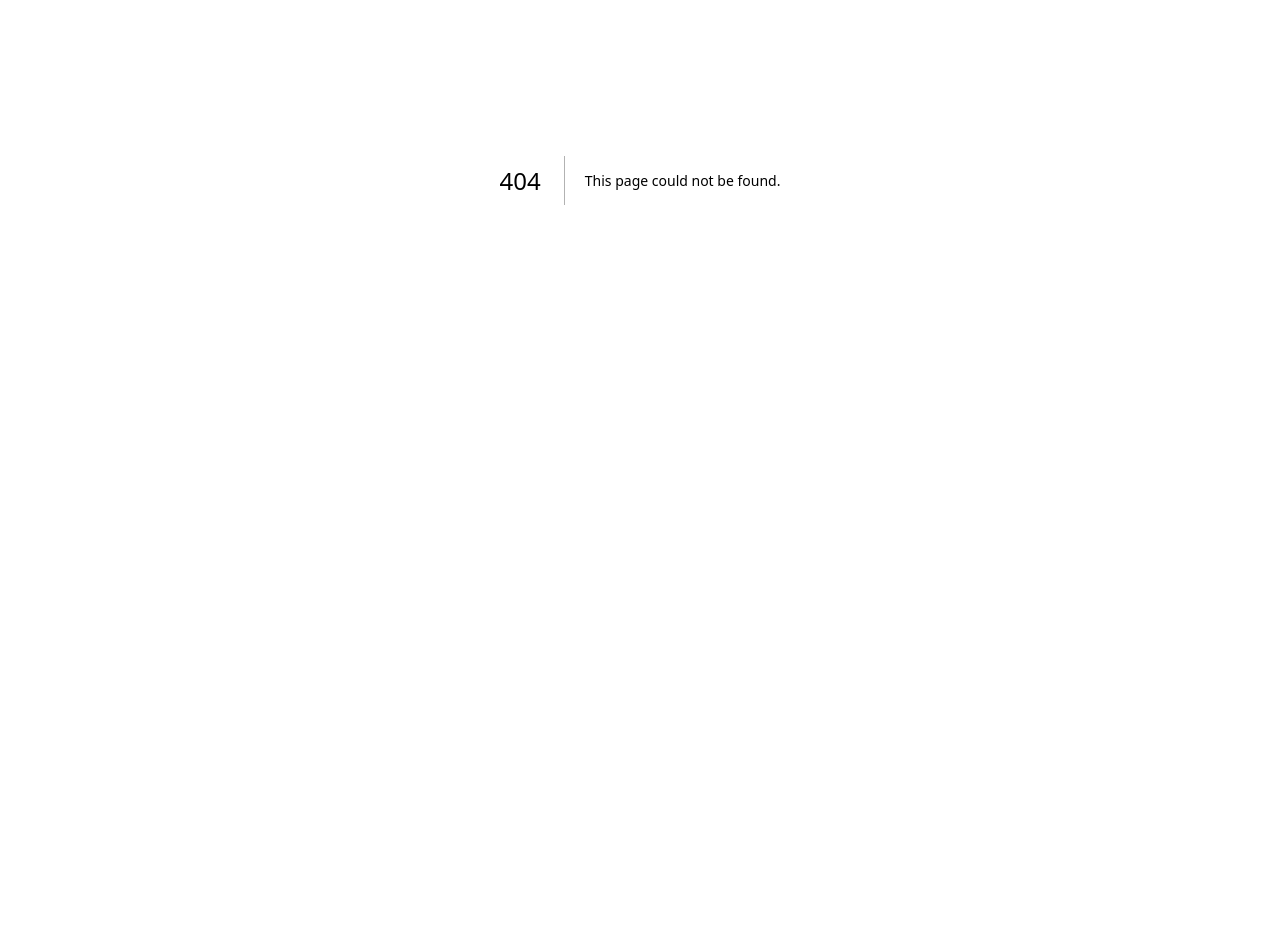
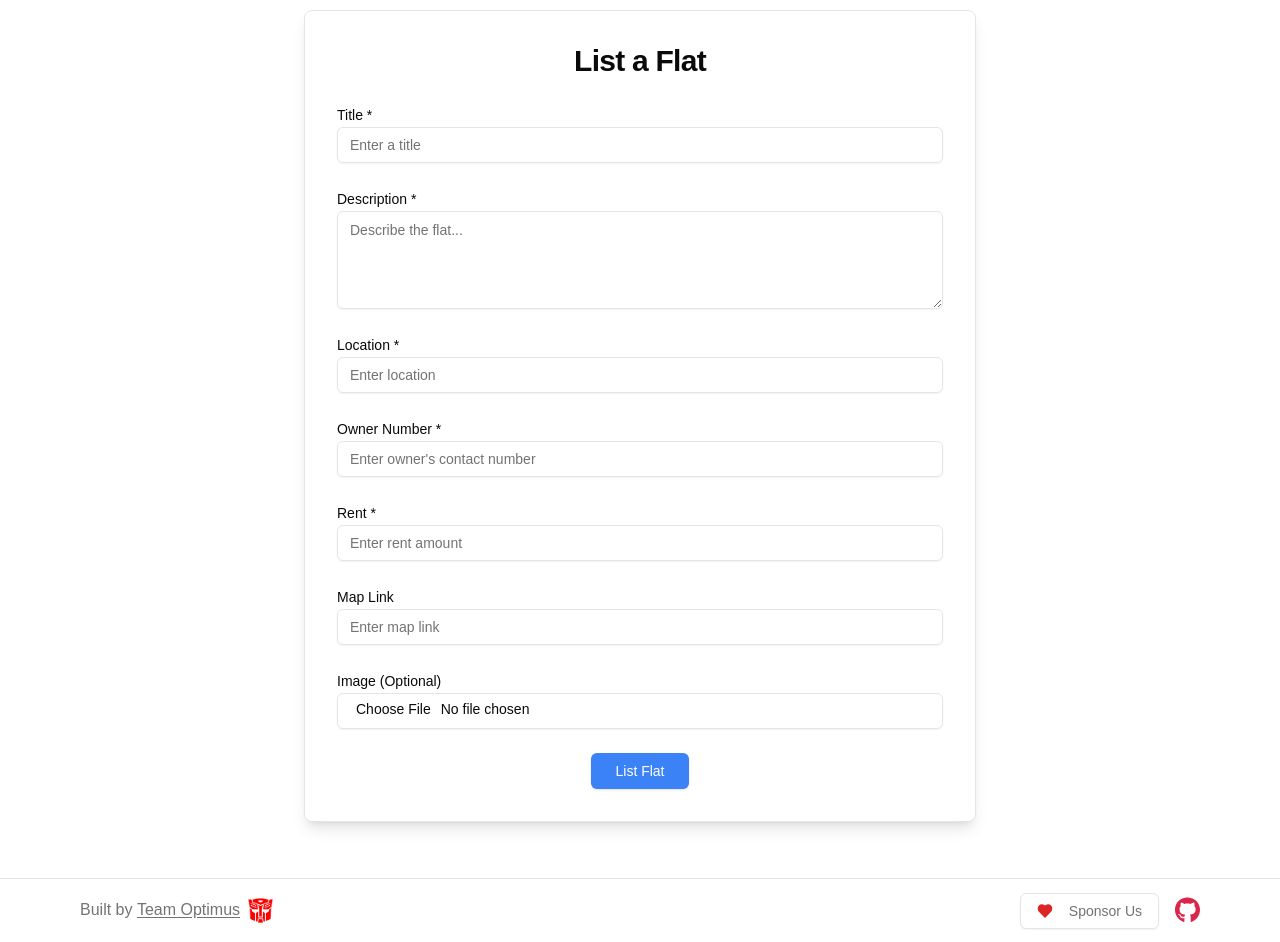
Before and after one commit to Kanishk2Kumar/CampusPulse, a Next.js app: page /teamates/list-flat in a window 1280 px wide. Before the commit this address had no page. Shown: the part 220-1162 px from the top of the page. Before the commit the page ends 800 px from the top, so only its background shows below. Built offline with nearby package versions, Linux system fonts and the light colour scheme; no server answers; the database is empty; a web font is replaced by a local one.

Commit message:
Find flatmates done

```diff
--- a/app/(root)/teamates/find-flatmates/page.tsx
+++ b/app/(root)/teamates/find-flatmates/page.tsx
@@ -104,7 +104,7 @@ const FindFlatmates: React.FC = () => {
               <div className="flex justify-between items-center mt-4">
                 {/* Contact Now Button */}
                 <Link href={`tel:${flat.ownerNumber}`} passHref>
-                  <Button size="sm" className="bg-green-500 hover:bg-green-700">
+                  <Button size="sm" className="bg-blue-500 hover:bg-blue-700">
                     Contact Now
                   </Button>
                 </Link>
--- /dev/null
+++ b/app/(root)/teamates/list-flat/page.tsx
@@ -0,0 +1,156 @@
+"use client";
+
+import React, { useState, useEffect } from "react";
+import { useRouter } from "next/navigation";
+import { Button } from "@/components/ui/button";
+import { Label } from "@/components/ui/label";
+import { Input } from "@/components/ui/input";
+import { Textarea } from "@/components/ui/textarea";
+import { Card, CardHeader, CardTitle, CardContent } from "@/components/ui/card";
+import { supabase } from "@/utils/supabase/client";
+import { useAuth } from "@/context/UserContext";
+
+const CreateFlat = () => {
+  const [formData, setFormData] = useState({
+    title: "",
+    description: "",
+    location: "",
+    ownerNumber: "",
+    rent: "",
+    mapLink: "",
+  });
+  const [loading, setLoading] = useState(false);
+  const [errorMessage, setErrorMessage] = useState<string | null>(null);
+  const [successMessage, setSuccessMessage] = useState<string | null>(null);
+  const [userId, setUserId] = useState<string>("");
+  const [imageFile, setImageFile] = useState<File | null>(null);
+
+  const router = useRouter();
+  const { userDetails } = useAuth();
+
+  useEffect(() => {
+    if (userDetails) {
+      setUserId(userDetails.userId || "");
+    }
+  }, [userDetails]);
+
+  console.log(userDetails);
+  const handleFileChange = (e: React.ChangeEvent<HTMLInputElement>) => {
+    const file = e.target.files?.[0] || null;
+    setImageFile(file);
+  };
+
+  const handleInputChange = (
+    e: React.ChangeEvent<HTMLInputElement | HTMLTextAreaElement>
+  ) => {
+    const { name, value } = e.target;
+    setFormData({ ...formData, [name]: value });
+  };
+
+  const uploadImage = async (file: File) => {
+    const fileExt = file.name.split(".").pop();
+    const filePath = `flats/${Date.now()}.${fileExt}`;
+
+    const { data, error } = await supabase.storage
+      .from("images")
+      .upload(filePath, file);
+
+    if (error) throw error;
+
+    return `https://rtivegdhhpktfuvurfvj.supabase.co/storage/v1/object/public/images/${filePath}`;
+  };
+
+  const handleSubmit = async (e: React.FormEvent<HTMLFormElement>) => {
+    e.preventDefault();
+    setLoading(true);
+    setErrorMessage(null);
+    setSuccessMessage(null);
+
+    try {
+      if (!formData.title || !formData.description || !formData.location || !formData.ownerNumber || !formData.rent) {
+        throw new Error("Title, description, location, owner number, and rent are required.");
+      }
+
+      let imageUrl = null;
+      if (imageFile) {
+        imageUrl = await uploadImage(imageFile);
+      }
+
+      const { error: insertError } = await supabase.from("flats").insert([
+        {
+          userid: userDetails.userid,
+          tittle: formData.title,
+          description: formData.description,
+          location: formData.location,
+          ownerNumber: formData.ownerNumber,
+          rent: parseInt(formData.rent),
+          mapLink: formData.mapLink,
+          images: imageUrl,
+        },
+      ]);
+
+      if (insertError) throw insertError;
+
+      setSuccessMessage("Your flat has been listed successfully!");
+      router.push("/teamates/find-flatmates");
+    } catch (error: any) {
+      setErrorMessage(error.message);
+    } finally {
+      setLoading(false);
+    }
+  };
+
+  return (
+    <div className="relative bg-cover bg-center min-h-96 pt-20">
+      <div className="absolute inset-0"></div>
+      <div className="relative flex items-center justify-center min-h-screen p-4">
+        <Card className="max-w-2xl w-full bg-opacity-90 rounded-lg p-2 shadow-lg">
+          <CardHeader>
+            <CardTitle className="text-center text-3xl">List a Flat</CardTitle>
+          </CardHeader>
+          <CardContent>
+            <form onSubmit={handleSubmit} className="space-y-6">
+              <div>
+                <Label htmlFor="title">Title *</Label>
+                <Input id="title" name="title" type="text" placeholder="Enter a title" value={formData.title} onChange={handleInputChange} required />
+              </div>
+              <div>
+                <Label htmlFor="description">Description *</Label>
+                <Textarea id="description" name="description" placeholder="Describe the flat..." value={formData.description} onChange={handleInputChange} rows={4} required />
+              </div>
+              <div>
+                <Label htmlFor="location">Location *</Label>
+                <Input id="location" name="location" type="text" placeholder="Enter location" value={formData.location} onChange={handleInputChange} required />
+              </div>
+              <div>
+                <Label htmlFor="ownerNumber">Owner Number *</Label>
+                <Input id="ownerNumber" name="ownerNumber" type="text" placeholder="Enter owner's contact number" value={formData.ownerNumber} onChange={handleInputChange} required />
+              </div>
+              <div>
+                <Label htmlFor="rent">Rent *</Label>
+                <Input id="rent" name="rent" type="number" placeholder="Enter rent amount" value={formData.rent} onChange={handleInputChange} required />
+              </div>
+              <div>
+                <Label htmlFor="mapLink">Map Link</Label>
+                <Input id="mapLink" name="mapLink" type="text" placeholder="Enter map link" value={formData.mapLink} onChange={handleInputChange} />
+              </div>
+              <div>
+                <Label htmlFor="imageLink">Image (Optional)</Label>
+                <Input id="imageLink" name="imageLink" type="file" onChange={handleFileChange} accept="image/*" />
+              </div>
+              {errorMessage && <p className="text-red-500 text-center">{errorMessage}</p>}
+              {successMessage && <p className="text-blue-500 text-center">{successMessage}</p>}
+              <div className="flex justify-center">
+                <Button type="submit" className="bg-blue-500 text-white px-6 py-3" disabled={loading}>
+                  {loading ? "Submitting..." : "List Flat"}
+                </Button>
+              </div>
+            </form>
+          </CardContent>
+        </Card>
+      </div>
+    </div>
+  );
+};
+
+export default CreateFlat;
--- a/components/Header.tsx
+++ b/components/Header.tsx
@@ -91,7 +91,7 @@ const Header = () => {
                 <Link href="/teamates/hackathon-groups">Hackathon Groups</Link>
               </li>
               <li className="hover:underline mt-2">
-                <Link href="/teamates/search-flatmates">Search Flatmates</Link>
+                <Link href="/teamates/list-flat">List Flat</Link>
               </li>
               <li className="hover:underline mt-2">
                 <Link href="/teamates/find-flatmates">Find Flats</Link>
```
